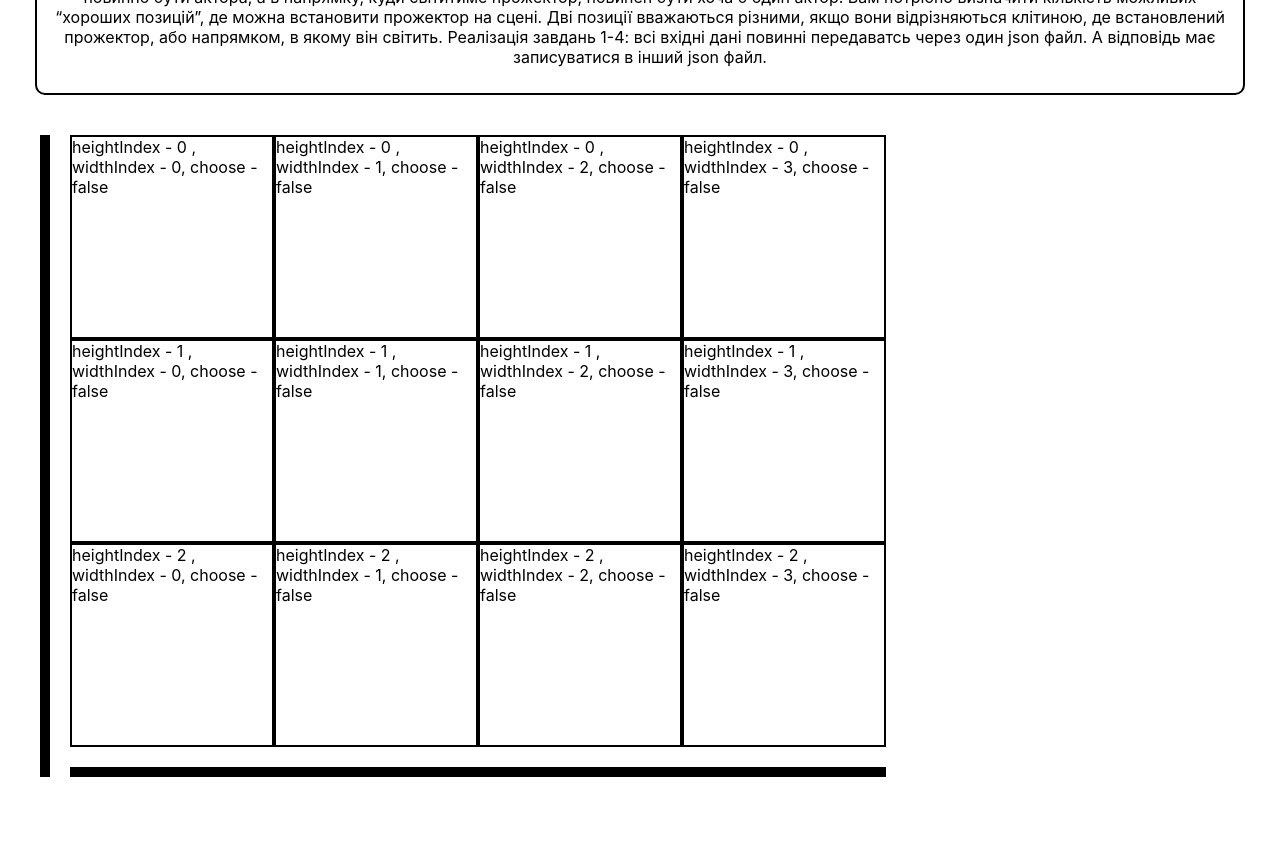
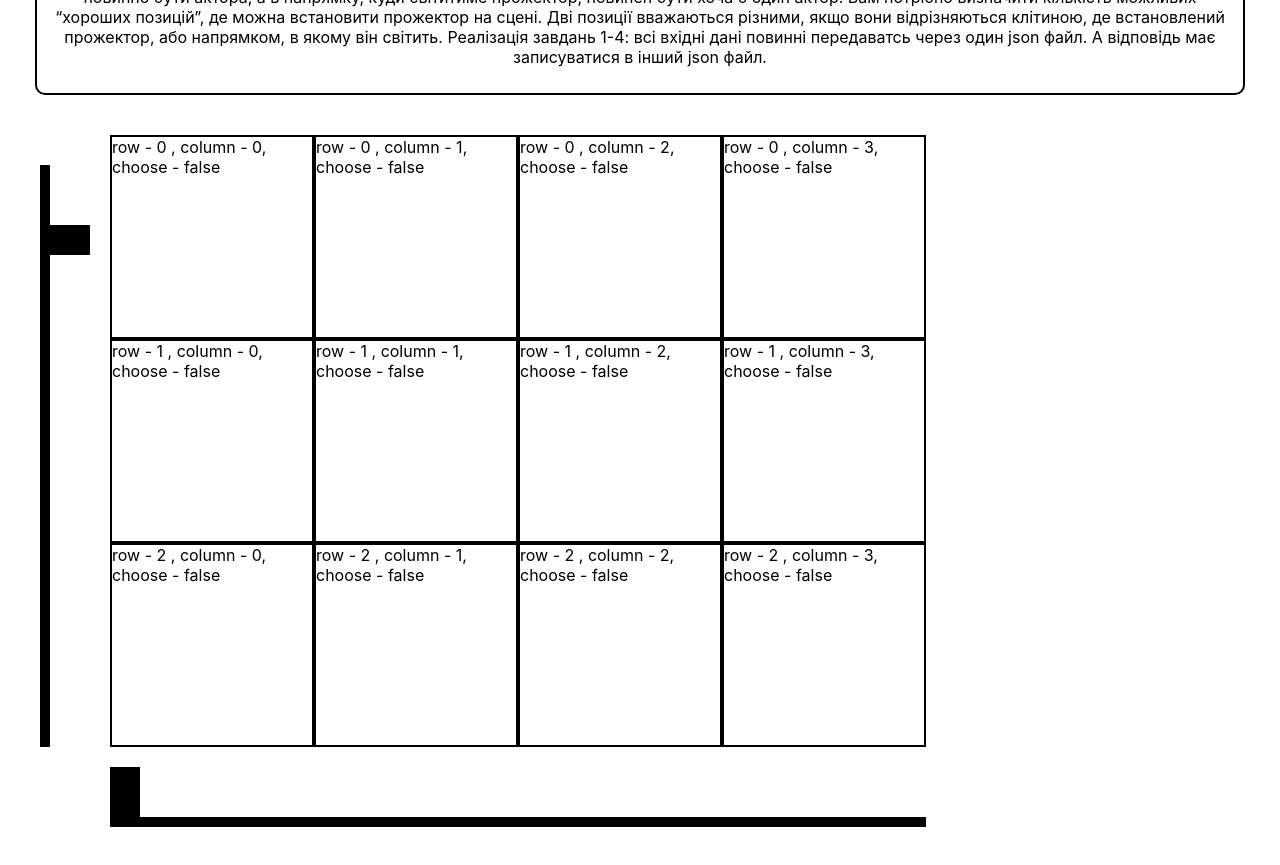
Before and after one commit to TURP1/Five-Tasks, a React (Create React App) app in the folder my-app/: page / in a window 1280 px wide. Shown: the part 3320-4185 px from the top of the page. Before the commit the page ends 4137 px from the top, so only its background shows below. Built offline with nearby package versions, Linux system fonts and the light colour scheme.

Commit message:
Add dynamic to lineLight

```diff
--- a/my-app/src/Components/Task5/Stage/Square.jsx
+++ b/my-app/src/Components/Task5/Stage/Square.jsx
@@ -14,7 +14,7 @@ function Square({heightIndex, widthIndex, changeStageSituation }) {
 
   return (
     <div className={style.square} onClick={chooseHandler}>
-        {`heightIndex - ${heightIndex} , widthIndex - ${widthIndex}, choose - ${choose}`}
+        {`row - ${heightIndex} , column - ${widthIndex}, choose - ${choose}`}
     </div>
   )
 }
--- a/my-app/src/Components/Task5/Stage/Stage.jsx
+++ b/my-app/src/Components/Task5/Stage/Stage.jsx
@@ -2,11 +2,20 @@ import React, { useEffect, useState } from 'react';
 import style from './Stage.module.css'
 import Flex from '../additional/Flex';
 import Square from './Square';
+import VerticalLamp from '../additional/VerticalLamp';
+import HorizontalLamp from '../additional/HorizontalLamp';
+
 
 
 function Stage({ stage }) {
 
   const [stageObj, setStageObj] = useState([])
+  const [verticalLamp, setVerticalLamp] = useState({ top: "90px", display: "block" })
+  const [horizontalLamp, setHorizontalLamp] = useState({ left: "0px", display: "block" })
+  const [columns, setColumns] = useState({ 0: 0, 1: 0, 2: 0, 3: 0 })
+  const [rows, setRows] = useState({ 0: 0, 1: 0, 2: 0 })
+
+
 
   useEffect(() => {
     const newStageObj = [];
@@ -15,14 +24,78 @@ function Stage({ stage }) {
         newStageObj.push({ column: i, line: j, checked: false });
       }
     }
-    console.log(newStageObj);
     setStageObj(newStageObj);
   }, [stage]);
 
+
+  // { column: 0, line: 2, checked: false }
+
   useEffect(() => {
     console.log(stageObj);
+    let newActor = stageObj.filter(obj => obj.checked === true);
+
+    // let newColumnArray = () => {
+    //   const updatedArray = columns.map((item) => {
+    //     if (item.column === obj.column) {
+    //       return { ...item, checked: obj.checked }
+    //     }
+    //     return item
+    //   })
+
+    //   setStageObj(updatedArray);
+    // }
+
+
+    columns[newActor.column]++
+    rows[newActor.line]++
+    compareColumns(columns);
+    compareRows(rows)
   }, [stageObj]);
 
+
+  function compareColumns(columns) {
+
+    const biggest = Object.keys(columns).reduce((a, b) => columns[a] > columns[b] ? a : b);
+    console.log({ [biggest]: columns[biggest] }); // Output: {1: 3}
+
+    switch (parseInt(biggest)) {
+      case 0:
+        setHorizontalLamp({ left: "90px", display: "block" })
+        break;
+      case 1:
+        setHorizontalLamp({ left: "290px", display: "block" })
+        break;
+      case 2:
+        setHorizontalLamp({ left: "490px", display: "block" })
+        break;
+      case 3:
+        setHorizontalLamp({ left: "690px", display: "block" })
+        break;
+
+      default:
+        break;
+    }
+  }
+
+  function compareRows(rows) {
+
+    const biggest = Object.keys(rows).reduce((a, b) => rows[a] > rows[b] ? a : b);
+
+    switch (parseInt(biggest)) {
+      case 0:
+        setVerticalLamp({ top: "90px", display: "block" })
+        break;
+      case 1:
+        setVerticalLamp({ top: "290px", display: "block" })
+        break;
+      case 2:
+        setVerticalLamp({ top: "490px", display: "block" })
+        break;
+
+      default:
+        break;
+    }
+  }
 
 
   function createArray(length) {
@@ -57,10 +130,10 @@ function Stage({ stage }) {
   return (
     <div className={style.stageContainer}>
       <Flex gap="20px">
-        <VerticalLine></VerticalLine>
+        <VerticalLine top={verticalLamp.top} display={verticalLamp.display}></VerticalLine>
         <Flex direction="column" gap="0px">
           {mapStage}
-          <HorizontalLine></HorizontalLine>
+          <HorizontalLine left={horizontalLamp.left} display={horizontalLamp.display}></HorizontalLine>
         </Flex>
       </Flex>
 
@@ -70,10 +143,22 @@ function Stage({ stage }) {
 
 export default Stage;
 
-function VerticalLine() {
-  return (<div className={style.vertical}></div>);
+function VerticalLine({ top, display }) {
+  return (
+    <div>
+      <VerticalLamp top={top} display={display}></VerticalLamp>
+      <div className={style.vertical}></div>
+
+    </div>
+
+  );
 }
 
-function HorizontalLine() {
-  return (<div className={style.horizontal}></div>);
+function HorizontalLine({ left, display }) {
+  return (
+    <div>
+      <HorizontalLamp left={left} display={display}></HorizontalLamp>
+      <div className={style.horizontal}></div>
+    </div>
+  );
 }
--- a/my-app/src/Components/Task5/Stage/Stage.module.css
+++ b/my-app/src/Components/Task5/Stage/Stage.module.css
@@ -10,6 +10,7 @@ margin: 40px;
 .vertical{
   width: 10px;
   background-color: black;
+  height: calc(100% - 110px);
 }
 
 .horizontal{
--- /dev/null
+++ b/my-app/src/Components/Task5/additional/HorizontalLamp.jsx
@@ -0,0 +1,17 @@
+import styled from "styled-components";
+
+const StyledHorizontalLamp = styled.div`
+  width: 30px;
+  height: 50px;
+  position: relative;
+  bottom: -20px;
+  left: ${props => props.left || ' 0px'};
+  display: ${props => props.display || 'none'};
+  background-color: black;
+`
+
+function HorizontalLamp(props) {
+    return <StyledHorizontalLamp {...props} />
+}
+
+export default HorizontalLamp;
--- /dev/null
+++ b/my-app/src/Components/Task5/additional/VerticalLamp.jsx
@@ -0,0 +1,16 @@
+import styled from "styled-components";
+
+const StyledVerticalLamp = styled.div`
+  width: 50px;
+  height: 30px;
+  position: relative;
+  top: ${props => props.top || '0px'};
+  display: ${props => props.display || 'none'};
+  background-color: rgb(0, 0, 0);
+`
+
+function VerticalLamp(props) {
+    return <StyledVerticalLamp {...props} />
+}
+
+export default VerticalLamp;
```
